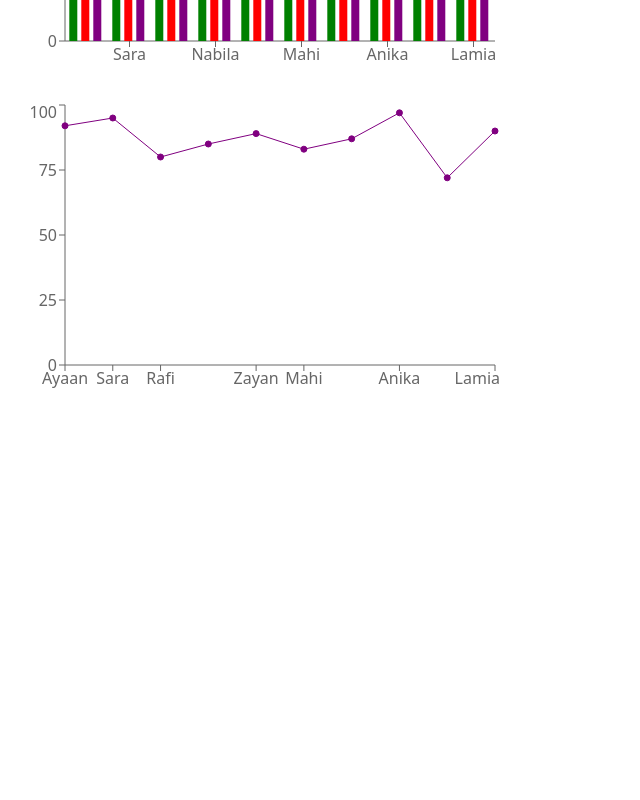
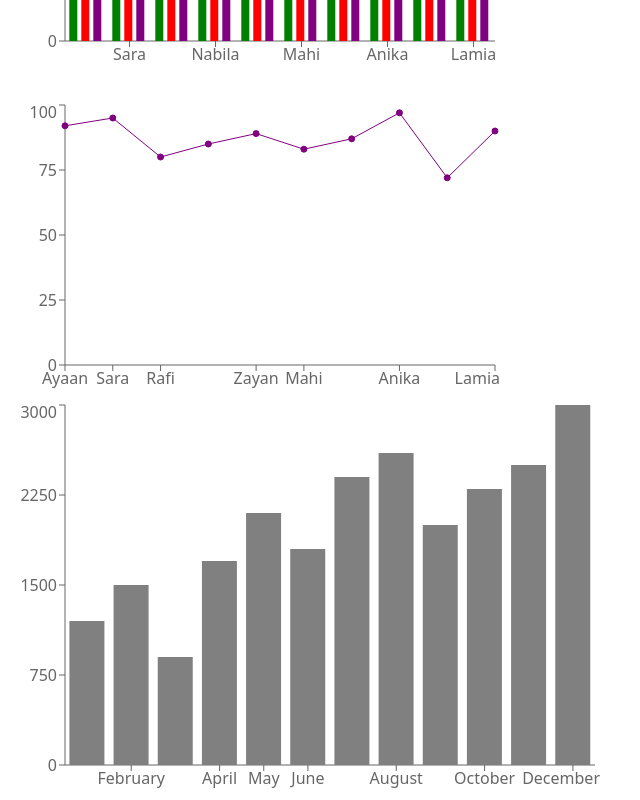
Before and after one commit to MohammadDevs/Charts-from-ReCharts, a React (Vite) app: page / in a window 1280 px wide. Shown: the part 404-1204 px from the top of the page, without its empty margins (0-640 px from the left). Before the commit the page ends 804 px from the top, so only its background shows below. Built offline with nearby package versions, Linux system fonts and the light colour scheme.

Commit message:
added a new chart

```diff
--- /dev/null
+++ b/public/saleSheet.json
@@ -0,0 +1,14 @@
+[
+  { "month": "January", "sales": 1200 },
+  { "month": "February", "sales": 1500 },
+  { "month": "March", "sales": 900 },
+  { "month": "April", "sales": 1700 },
+  { "month": "May", "sales": 2100 },
+  { "month": "June", "sales": 1800 },
+  { "month": "July", "sales": 2400 },
+  { "month": "August", "sales": 2600 },
+  { "month": "September", "sales": 2000 },
+  { "month": "October", "sales": 2300 },
+  { "month": "November", "sales": 2500 },
+  { "month": "December", "sales": 3000 }
+]
--- a/src/App.jsx
+++ b/src/App.jsx
@@ -1,12 +1,15 @@
-
+import StudentData from './Components/StudentData/StudentData';
 import axios from 'axios';
 import './App.css';
 import { Suspense } from 'react';
 import MarksData from './Components/MarksData/MarksData';
-import StudentData from './Components/StudentData/StudentData';
+import SaleSheet from './Components/Sales/SaleSheet';
 
 function App() {
  const marksPromise = axios.get('marksData.json');
+//  first task here
+const salesPromise = axios.get('saleSheet.json');
+
   return (
     <>
       <Suspense fallback={<span className='loading loading-spinner loading-lg'></span>}>
@@ -15,6 +18,10 @@ function App() {
       <Suspense fallback={<span className='loading loading-spinner loading-lg'></span>}>
         <StudentData marksPromise={marksPromise}></StudentData>
       </Suspense>
+      {/* First task */}
+      <Suspense fallback={<span className='loading loading-spinner loading-lg'></span>}>
+        <SaleSheet salesPromise={salesPromise}></SaleSheet>
+      </Suspense>
     </>
   )
 }
--- /dev/null
+++ b/src/Components/Sales/SaleSheet.jsx
@@ -0,0 +1,26 @@
+import React, { use } from 'react';
+import { Bar, BarChart, XAxis, YAxis } from 'recharts';
+
+const SaleSheet = ({salesPromise}) => {
+    const salesDataRes = use(salesPromise)
+    const salesData = salesDataRes.data;
+
+    const salesChart = salesData.map(data => {
+        const sales = {
+            month: data.month,
+            sales: data.sales,
+        }
+        return sales;
+    });
+    return (
+        <div>
+            <BarChart width={600} height={400} data={salesChart}>
+                <XAxis dataKey='month'></XAxis>
+                <YAxis></YAxis>
+                <Bar dataKey='sales' fill='gray'></Bar>
+            </BarChart>
+        </div>
+    );
+};
+
+export default SaleSheet;
--- a/src/Components/StudentData/StudentData.jsx
+++ b/src/Components/StudentData/StudentData.jsx
@@ -13,7 +13,7 @@ const StudentData = ({marksPromise}) => {
 
         return student;
     })
-    console.log(chartData);
+    // console.log(chartData);
     return (
         <div>
 
```
